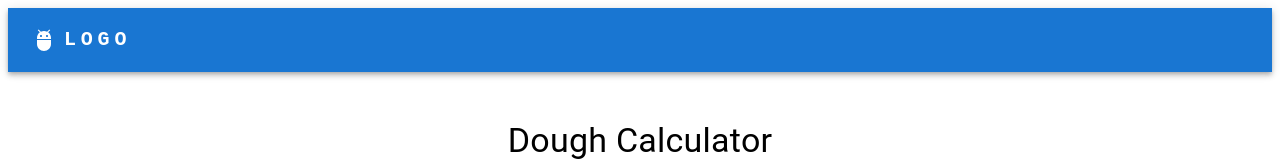
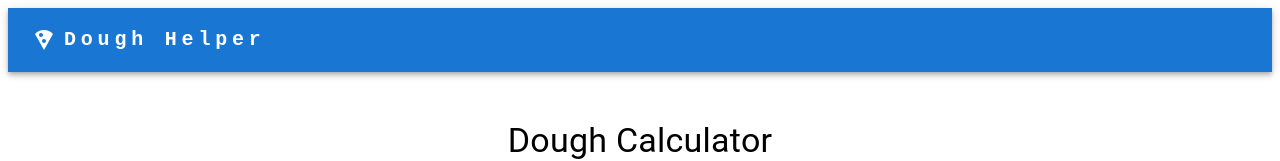
Before and after one commit to YanivGabay/My_Dough_Calculator, a React (Vite) app: page / in a window 1280 px wide. Shown: the top 161 px of the page. Built offline with nearby package versions, Linux system fonts and the light colour scheme.

Commit message:
added pizza icon

```diff
--- a/src/components/AppBar.jsx
+++ b/src/components/AppBar.jsx
@@ -1,16 +1,14 @@
 import * as React from 'react';
 import AppBar from '@mui/material/AppBar';
-import Box from '@mui/material/Box';
+
 import Toolbar from '@mui/material/Toolbar';
-import IconButton from '@mui/material/IconButton';
+
 import Typography from '@mui/material/Typography';
+import LocalPizzaIcon from '@mui/icons-material/LocalPizza';
+import Container from '@mui/material/Container';
 
-import Container from '@mui/material/Container';
-import Avatar from '@mui/material/Avatar';
-import Button from '@mui/material/Button';
-import Tooltip from '@mui/material/Tooltip';
 
-import AdbIcon from '@mui/icons-material/Adb';
+
 
 const pages = ['Products', 'Pricing', 'Blog'];
 
@@ -37,7 +35,7 @@ function ResponsiveAppBar() {
     <AppBar position="static">
       <Container maxWidth="xl">
         <Toolbar disableGutters>
-          <AdbIcon sx={{ display: { xs: 'none', md: 'flex' }, mr: 1 }} />
+          <LocalPizzaIcon sx={{ display: { xs: 'none', md: 'flex' }, mr: 1 }} />
           <Typography
             variant="h6"
             noWrap
@@ -53,11 +51,11 @@ function ResponsiveAppBar() {
               textDecoration: 'none',
             }}
           >
-            LOGO
+            Dough Helper
           </Typography>
 
 
-          <AdbIcon sx={{ display: { xs: 'flex', md: 'none' }, mr: 1 }} />
+
 
 
         </Toolbar>
```
